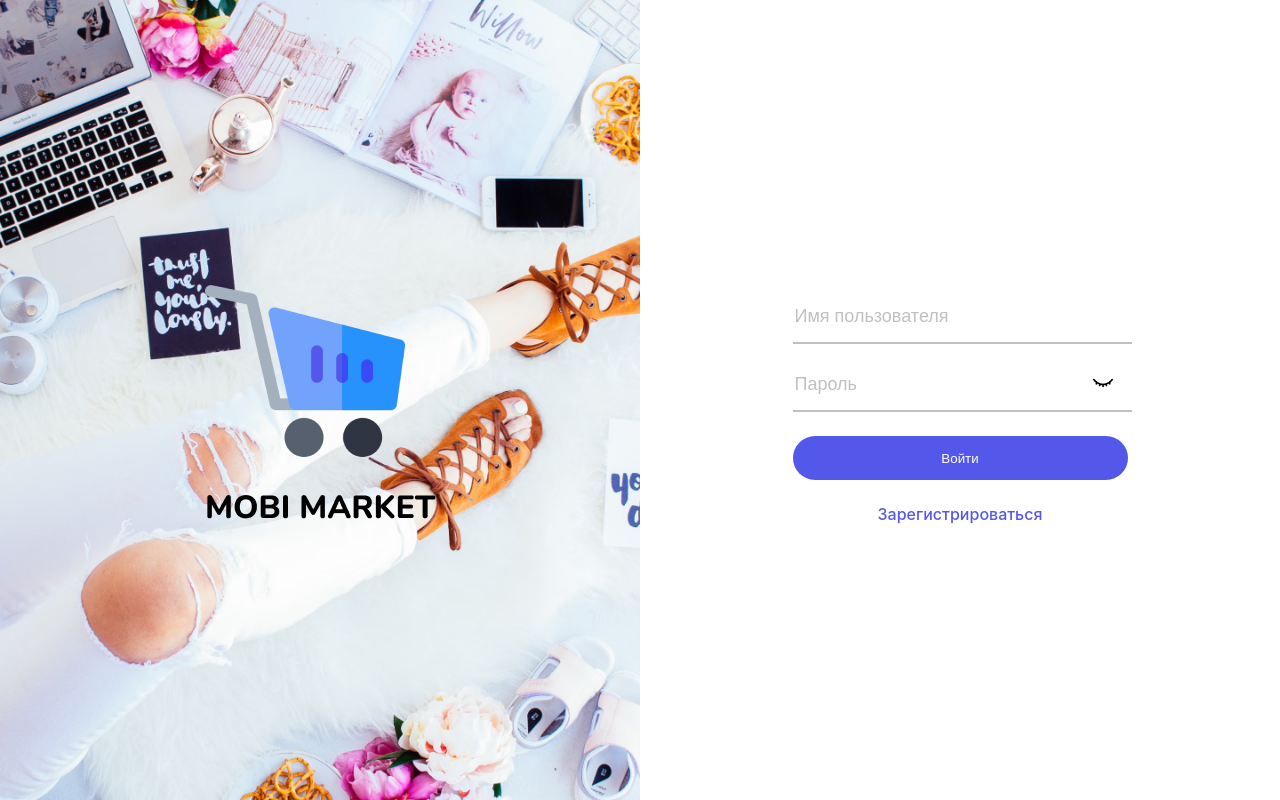
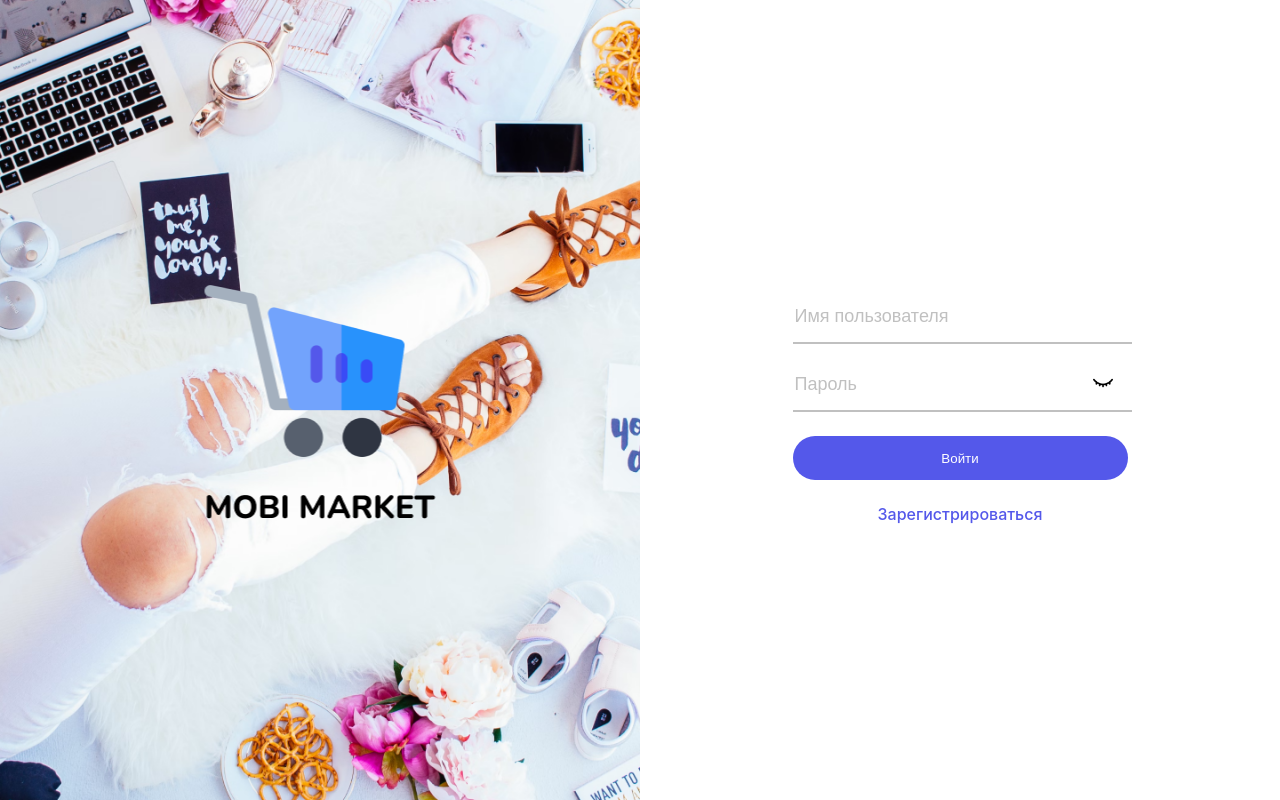
Before and after one commit to Temirlan-Br/neobis-front-marketplace, a React (Create React App) app: page / in a window 1280 px wide. Built offline with nearby package versions, Linux system fonts and the light colour scheme; the HTML template or start-up script is replaced by a standard one.

Commit message:
Fix strange error background img

```diff
--- a/src/components/LogoBlock/LogoBlock.css
+++ b/src/components/LogoBlock/LogoBlock.css
@@ -1,8 +1,25 @@
 .logo__block {
+  position: relative;
   display: flex;
   align-items: center;
   justify-content: center;
   width: 50%;
-  background-image: url(/src/assets/logoBG.png);
-  background-size: cover;
+  overflow: hidden;
 }
+.background-image {
+  width: 100%;
+  height: 100%;
+}
+.background-image img {
+  width: 100%;
+  height: 100%;
+  object-fit: cover;
+}
+.logo {
+  position: absolute;
+  top: 50%;
+  left: 50%;
+  transform: translate(-50%, -50%);
+  max-width: 100%;
+  max-height: 100%;
+}
--- a/src/components/LogoBlock/LogoBlock.jsx
+++ b/src/components/LogoBlock/LogoBlock.jsx
@@ -1,11 +1,15 @@
 import React from 'react';
 import logo from '../../assets/logo.png';
+import logoBG from '../../assets/logoBG.png';
 import './LogoBlock.css';
 
 const LogoBlock = () => {
   return (
     <div className="logo__block">
-      <img src={logo} alt="Logo Mobi Market" />
+      <div class="background-image">
+        <img src={logoBG} alt="BG" />
+      </div>
+      <img src={logo} alt="Logo Mobi Market" className="logo" />
     </div>
   );
 };
```
